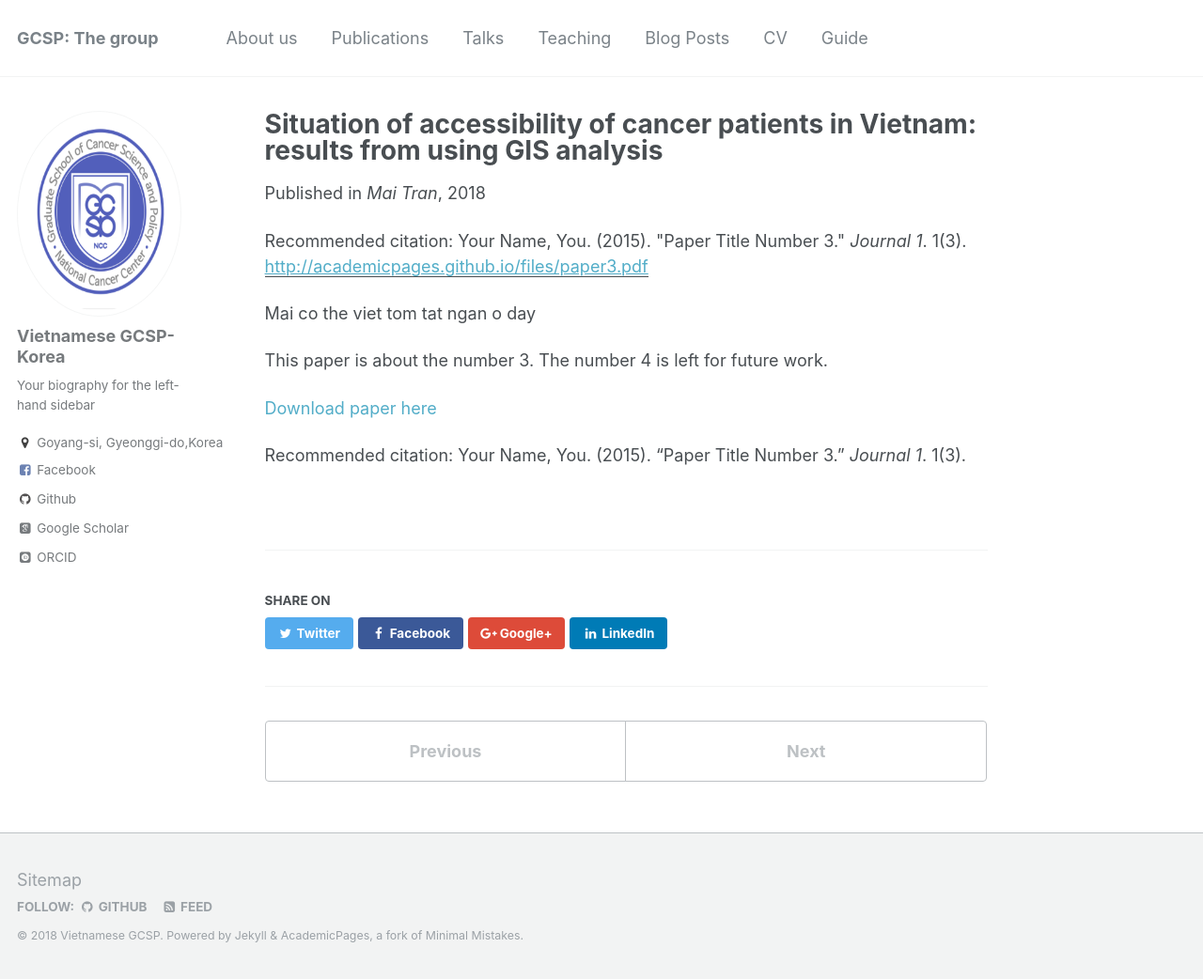
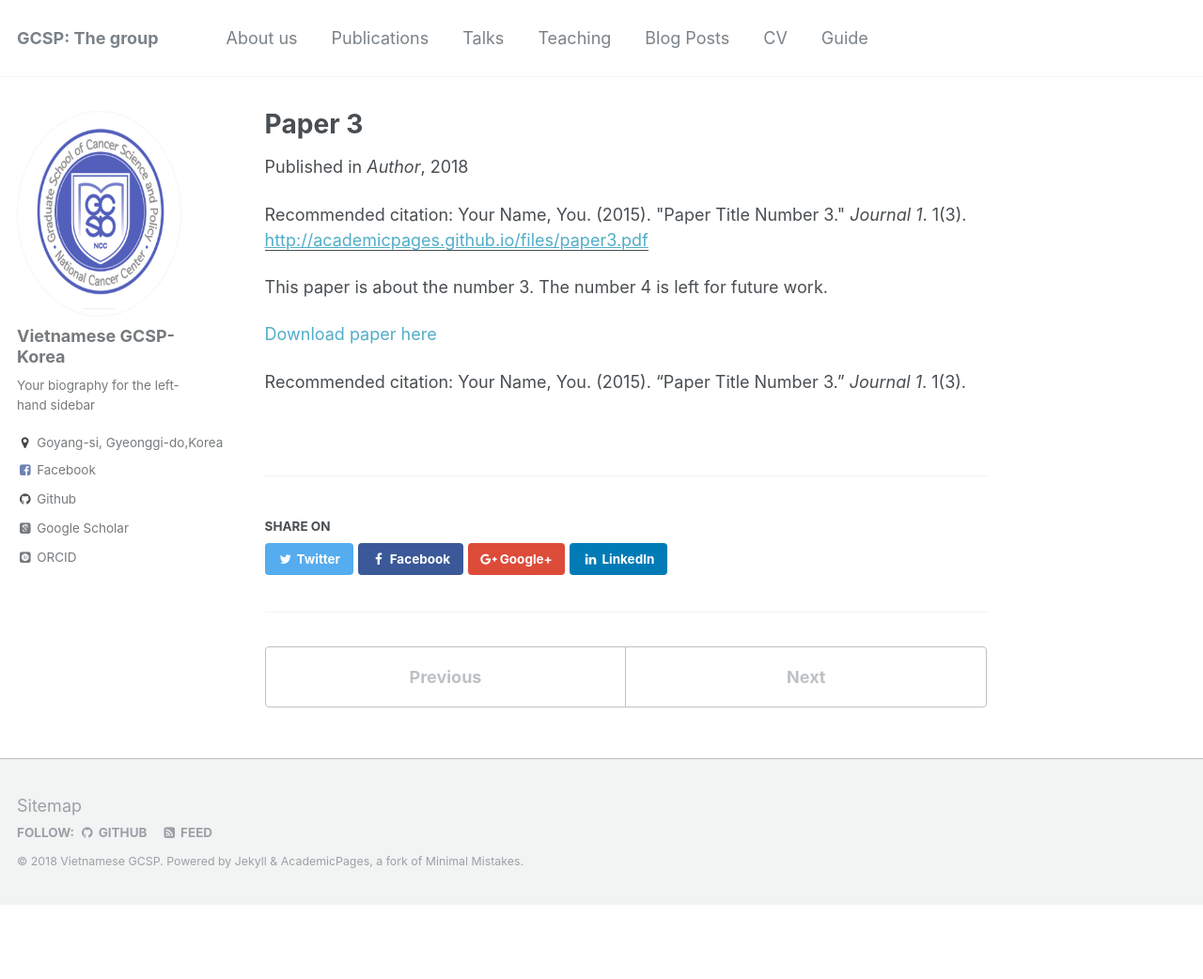
Before and after one commit to kklot/gcsp, a Jekyll site: the page built from _publications/2018-06-20-paper-title-number-3.md, in a window 1280 px wide and 1042 px high. Shown: the whole window at 94% size. Built offline with Jekyll 4.4.1, drawn with Linux system fonts in a browser that asks for light colours; some web fonts are replaced.

Commit message:
Update 2018-06-20-paper-title-number-3.md

```diff
--- a/_publications/2018-06-20-paper-title-number-3.md
+++ b/_publications/2018-06-20-paper-title-number-3.md
@@ -1,14 +1,14 @@
 ---
-title: "Situation of accessibility of cancer patients in Vietnam: results from using GIS analysis"
+title: "Paper 3"
 collection: publications
 permalink: /publication/2015-10-01-paper-title-number-3
 excerpt: 'This paper is about the number 3. The number 4 is left for future work.'
 date: 2018-06-20
-venue: 'Mai Tran'
+venue: 'Author'
 paperurl: 'http://academicpages.github.io/files/paper3.pdf'
 citation: 'Your Name, You. (2015). &quot;Paper Title Number 3.&quot; <i>Journal 1</i>. 1(3).'
 ---
-Mai co the viet tom tat ngan o day
+
 
 This paper is about the number 3. The number 4 is left for future work.
 
```
